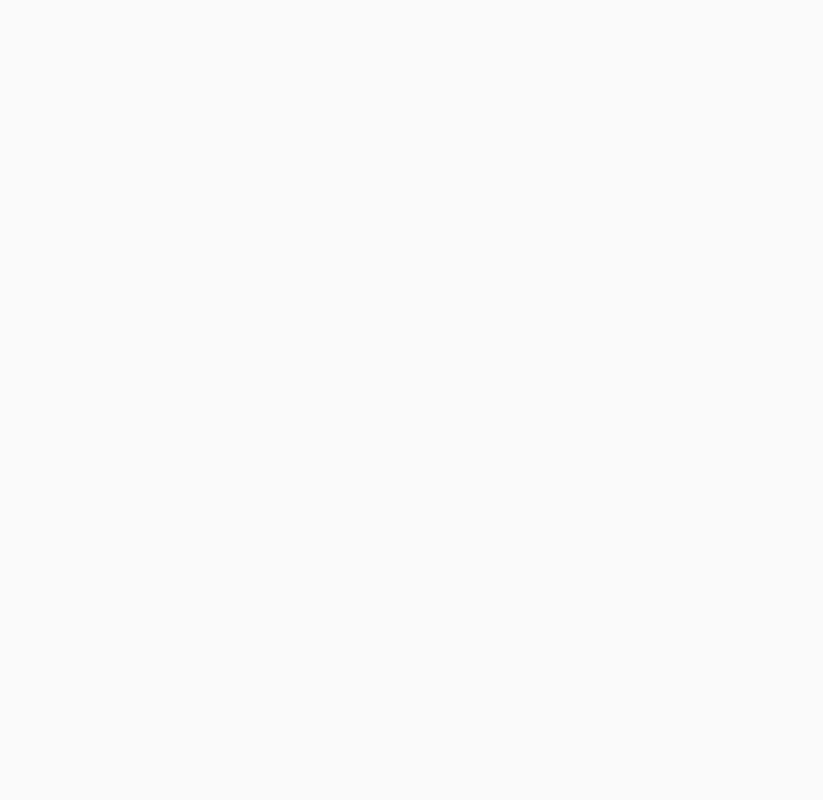
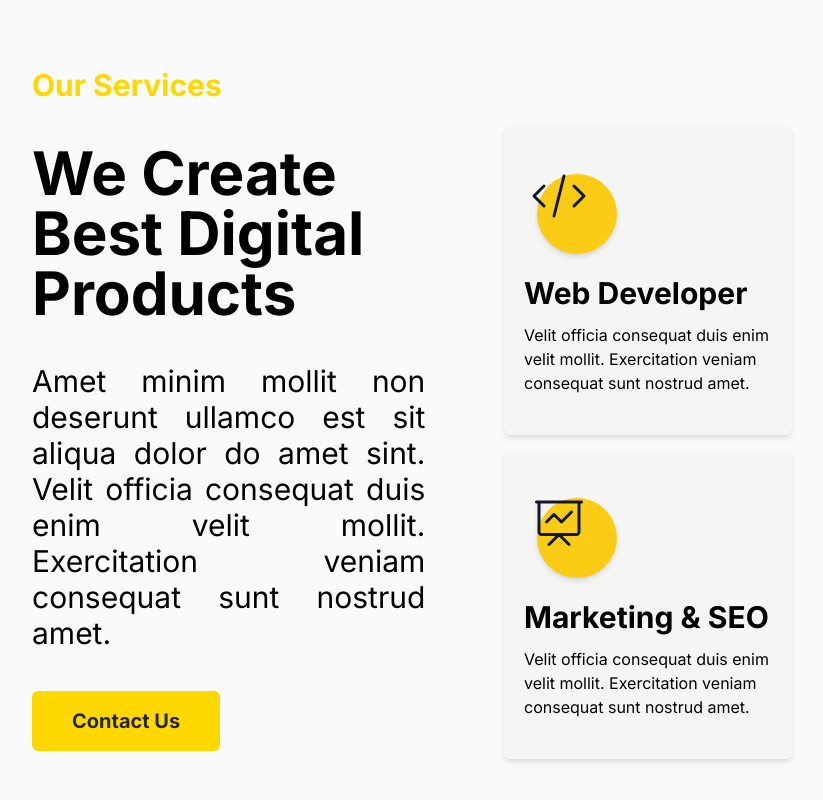
Before and after one commit to dennyshuda/agency, a React (Vite) app: page / in a window 1280 px wide. Shown: the part 1380-2180 px from the top of the page, without its empty margins (136-959 px from the left). Before the commit the page ends 891 px from the top, so only its background shows below. Built offline with nearby package versions, Linux system fonts and the light colour scheme.

Commit message:
feat: create services

```diff
--- a/src/App.tsx
+++ b/src/App.tsx
@@ -1,6 +1,7 @@
 import Hero from "./components/Hero";
 import Layout from "./components/Layout";
 import Nav from "./components/Nav";
+import Services from "./components/Services";
 
 function App() {
   return (
@@ -8,6 +9,7 @@ function App() {
       <Layout>
         <Nav />
         <Hero />
+        <Services />
       </Layout>
     </div>
   );
--- /dev/null
+++ b/src/components/Services.tsx
@@ -0,0 +1,63 @@
+export default function Services() {
+  const products = [
+    {
+      title: "UI/UX Design",
+      icon: "./services/UI.svg",
+      text: "Velit officia consequat duis enim velit mollit. Exercitation veniam consequat sunt nostrud amet.",
+    },
+    {
+      title: "Web Developer",
+      icon: "./services/Web.svg",
+      text: "Velit officia consequat duis enim velit mollit. Exercitation veniam consequat sunt nostrud amet.",
+    },
+    {
+      title: "Marketing & SEO",
+      icon: "./services/Marketing.svg",
+      text: "Velit officia consequat duis enim velit mollit. Exercitation veniam consequat sunt nostrud amet.",
+    },
+    {
+      title: "Brand Identity",
+      icon: "./services/Identity.svg",
+      text: "Velit officia consequat duis enim velit mollit. Exercitation veniam consequat sunt nostrud amet.",
+    },
+  ];
+
+  return (
+    <div className="mt-40">
+      <div className="flex">
+        <div className="w-1/2 relative">
+          <div className="w-10/12 absolute top-1/2 -translate-y-1/2 space-y-10">
+            <h3 className="text-first text-3xl font-bold">Our Services</h3>
+            <h1 className="text-6xl font-bold">
+              We Create Best Digital Products
+            </h1>
+            <p className="text-3xl text-justify">
+              Amet minim mollit non deserunt ullamco est sit aliqua dolor do
+              amet sint. Velit officia consequat duis enim velit mollit.
+              Exercitation veniam consequat sunt nostrud amet.
+            </p>
+            <a
+              className="inline-block bg-first py-4 px-10 rounded-md text-xl font-semibold text-second"
+              href="/"
+            >
+              Contact Us
+            </a>
+          </div>
+        </div>
+        <div className="w-1/2">
+          <div className="flex flex-wrap justify-between gap-y-20">
+            {products.map((product) => {
+              return (
+                <div className="w-72 shadow-md even:relative even:top-16 rounded-md px-5 py-10 space-y-3 bg-[#F5F5F5]">
+                  <img src={product.icon} alt={product.title} />
+                  <h1 className="text-3xl font-bold">{product.title}</h1>
+                  <p>{product.text}</p>
+                </div>
+              );
+            })}
+          </div>
+        </div>
+      </div>
+    </div>
+  );
+}
```
